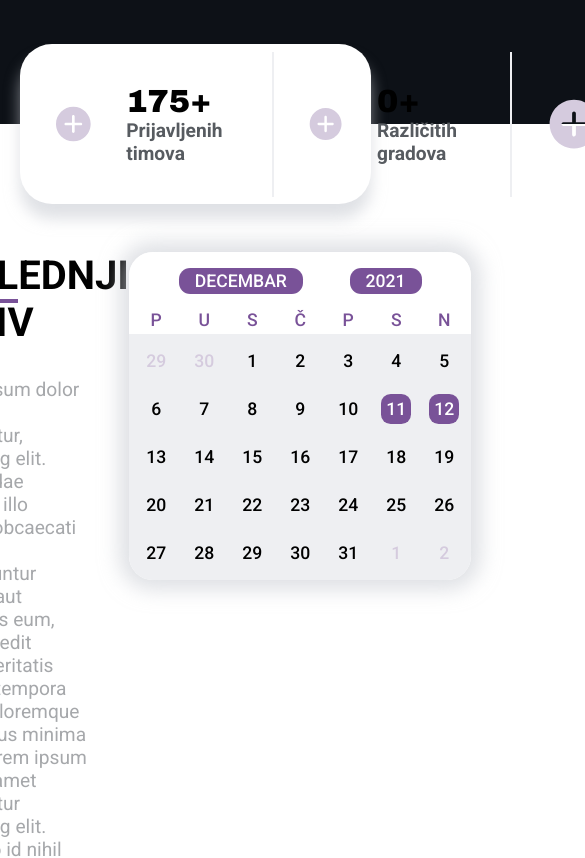
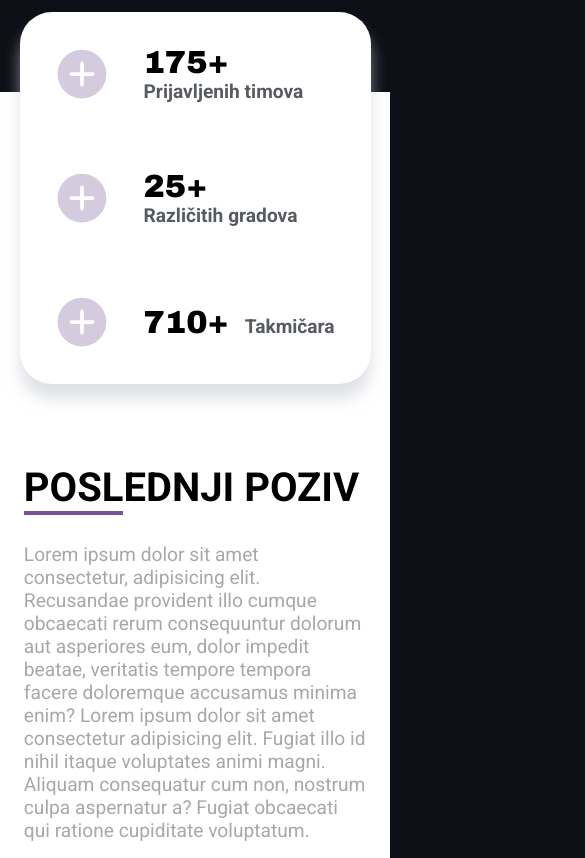
Before and after one commit to StefanJo3107/HZS-4.0-Site, a React (Create React App) app: page / in a window 390 px wide. Shown: the part 880-1738 px from the top of the page, 585 px wide, since content can reach past the window. Built offline with nearby package versions, Linux system fonts and the light colour scheme.

Commit message:
Podsetnik prijave - dodata responzivnost

```diff
--- a/src/Components/Hero/Hero.scss
+++ b/src/Components/Hero/Hero.scss
@@ -159,6 +159,7 @@
 @media screen and (max-width: 1150px) {
     .hero {
         padding-top: 8rem;
+        margin-bottom: 8rem;
         .hero-content {
             flex-direction: column;
             width: 100%;
--- a/src/Components/PodsetnikPrijave/PodsetnikPrijave.scss
+++ b/src/Components/PodsetnikPrijave/PodsetnikPrijave.scss
@@ -2,14 +2,15 @@
 
 .podsetnik {
     @include box-center(column, center);
+    background-color: $pozadina_bela;
 
     .podsetnik-prijave {
         @include box-center(row, space-between);
         align-items: flex-start;
 
-        background-color: $pozadina_bela;
         padding: 8rem;
         padding-bottom: 4rem;
+        padding-top: 0;
     }
 }
 
@@ -28,12 +29,16 @@
         font-size: 1.2rem;
         margin-bottom: 2rem;
     }
+
+    .button {
+        width: 10rem;
+    }
 }
 
 .statistika {
     background-color: $pozadina_bela;
     @include box-center(row, space-between);
-    transform: translateY(50%);
+    transform: translateY(-80px);
     border-radius: 2rem;
     box-shadow: 0px 15px 15px 0px #caccd398;
     width: 90%;
@@ -44,6 +49,10 @@
         flex: 1;
         border-right: 2px solid #eeeff2;
         padding: 2rem;
+
+        .statistika-icon {
+            flex-shrink: 0;
+        }
 
         .statistika-text {
             margin-left: 2rem;
@@ -131,3 +140,73 @@
         }
     }
 }
+
+@media only screen and (max-width: 1000px) {
+    .podsetnik-prijave {
+        flex-direction: column !important;
+        align-items: center !important;
+        padding: 4rem !important;
+        padding-top: 0 !important;
+    }
+
+    .podsetnik-info {
+        @include box-center(column, flex-start);
+        align-items: flex-start;
+        margin-bottom: 2.5rem;
+    }
+
+    .button {
+        align-self: center;
+    }
+
+    .info-opis {
+        width: 100% !important;
+    }
+}
+
+@media only screen and (max-width: 800px) {
+    .statistika {
+        width: 100%;
+        border-radius: 0;
+    }
+
+    .statistika-broj {
+        font-size: 1.5rem !important;
+    }
+
+    .statistika-opis {
+        font-size: 1rem !important;
+    }
+
+    .statistika-icon {
+        width: 50px !important;
+    }
+}
+
+@media only screen and (max-width: 650px) {
+    .statistika {
+        @include box-center(column, space-between);
+        border-radius: 2rem;
+        width: 90%;
+    }
+
+    .statistika-broj {
+        font-size: 2rem !important;
+        margin-right: 1rem;
+    }
+
+    .statistika-opis {
+        font-size: 1.2rem !important;
+        display: inline-block;
+    }
+
+    .statistika-icon {
+        width: 60px !important;
+    }
+
+    .statistika-item {
+        border-right: 0px !important;
+        justify-content: flex-start !important;
+        width: 100%;
+    }
+}
--- a/src/Components/PodsetnikPrijave/StatistikaItem.jsx
+++ b/src/Components/PodsetnikPrijave/StatistikaItem.jsx
@@ -8,7 +8,11 @@ const StatistikaItem = (props) => {
 
     return (
         <div className="statistika-item">
-            <IoIosAddCircle size={60} color="#d5cbde" />
+            <IoIosAddCircle
+                className="statistika-icon"
+                size={60}
+                color="#d5cbde"
+            />
             <div className="statistika-text">
                 <CountUp
                     end={props.broj}
--- a/src/index.scss
+++ b/src/index.scss
@@ -6,6 +6,10 @@ body {
     -webkit-font-smoothing: antialiased;
     -moz-osx-font-smoothing: grayscale;
     background-color: $pozadina_tamna;
+    overflow-x: hidden;
+}
+
+#root {
     overflow-x: hidden;
 }
 
```
Also changed, not shown: src/Components/Hero/Hero.jsx (+8 -3 lines). Lines whose indentation alone changed are shown as unchanged.
